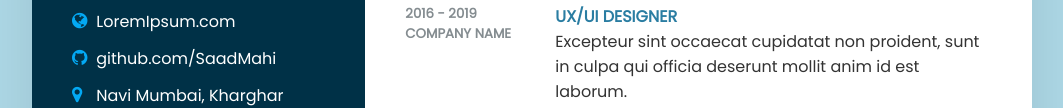
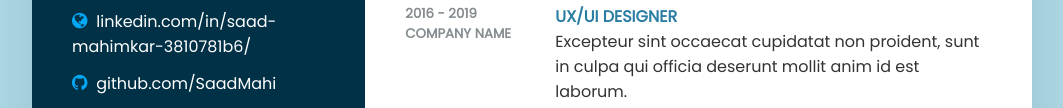
Before and after one commit to SaadMahi/19-Responsive-Resume-Website, a plain HTML site: page index.html in a window 1280 px wide. Shown: the part 556-664 px from the top of the page, without its empty margins (108-1171 px from the left). Drawn offline with Linux system fonts and the light colour scheme.

Commit message:
made all changes recommeded by mutaza-shaikh

```diff
--- a/index.html
+++ b/index.html
@@ -34,7 +34,7 @@
       <div class="left_side">
         <div class="profileText">
           <div class="imgBox">
-            <img src="./images/profile.jpeg" alt="" />
+            <img src="./images/profile.jpeg" alt="My-Profile-Picture" />
           </div>
           <h2>Mahimkar Saad<br /><span>Web Developer</span></h2>
         </div>
@@ -57,7 +57,7 @@
               <span class="icon"
                 ><i class="fa fa-globe" aria-hidden="true"></i
               ></span>
-              <span class="text">LoremIpsum.com</span>
+              <span class="text">linkedin.com/in/saad-mahimkar-3810781b6/</span>
             </li>
             <li>
               <span class="icon"
--- a/style.css
+++ b/style.css
@@ -7,6 +7,7 @@
   --icons: #03a9f4;
   --university: #fff;
   --lang-bar-bg: #081921;
+
   --lang-bar: #03a9f4;
   --title2: #003147;
   --paragraph: #333;
@@ -57,6 +58,10 @@ body {
   position: relative;
   background: var(--left-side);
   padding: 40px;
+}
+
+.text {
+  color: #ffffff;
 }
 
 .profileText {
```
